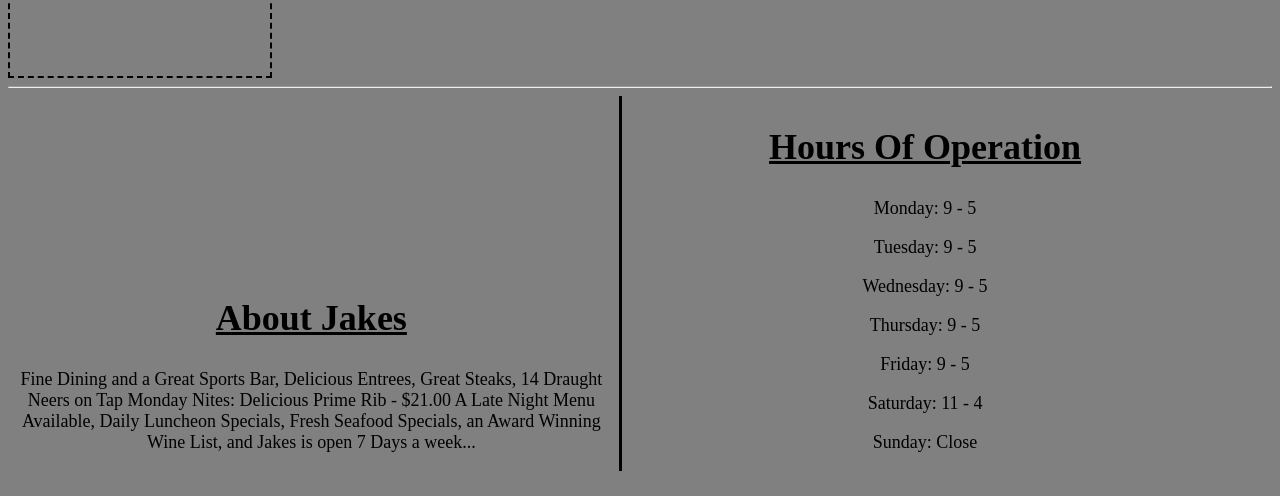
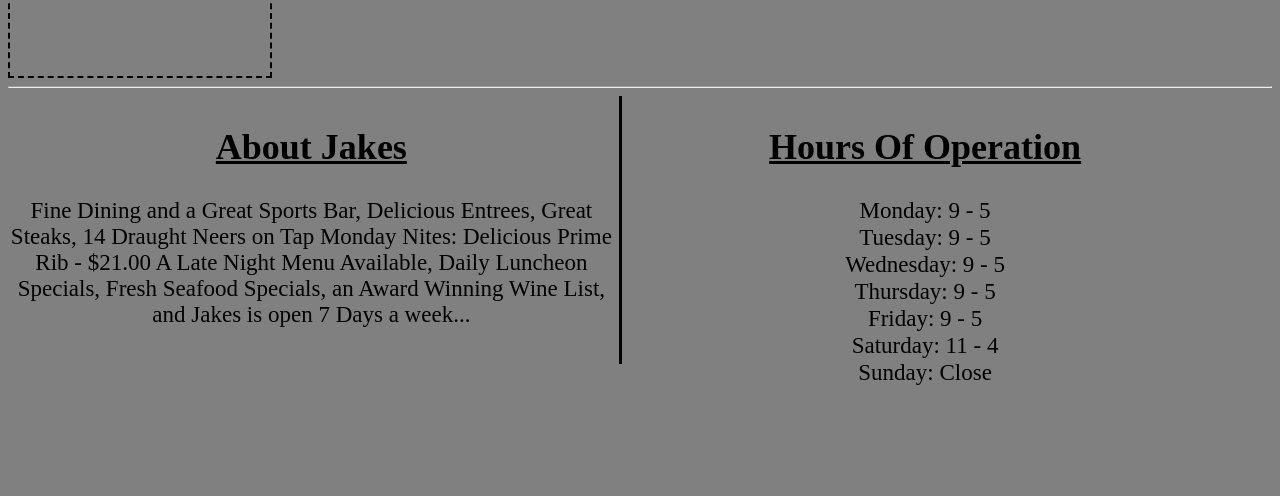
Before and after one commit to d-actor/websites_mimic, a plain HTML site: page website2/index.html in a window 1280 px wide. Shown: the part 304-800 px from the top of the page. Drawn offline with Linux system fonts and the light colour scheme.

Commit message:
complete website 2 basic

```diff
--- a/website2/styles.css
+++ b/website2/styles.css
@@ -30,7 +30,8 @@
 
 p {
   text-align: center;
-  font-size: 18px;
+  font-size: 23px;
+  margin-bottom: -22px;
 }
 
 #hours {
@@ -56,6 +57,7 @@
 .col-1-2 {
   width: 48%;
   display: inline-block;
+  vertical-align: top;
 }
 
 /*
```
